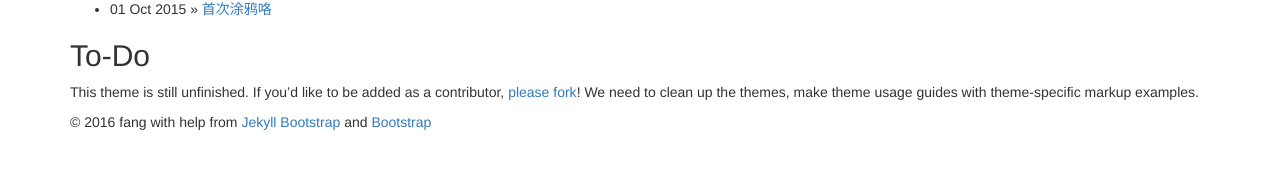
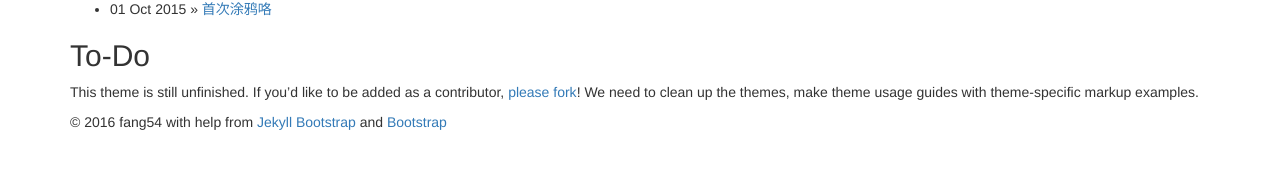
Before and after one commit to fang54/fang54.github.io, a Jekyll site: the page built from index.md, in a window 1280 px wide. Shown: the part 709-878 px from the top of the page. Built offline with Jekyll 4.4.1, drawn with Linux system fonts in a browser that asks for light colours; nearby versions of some CDN libraries; library files that are not in the unit come from our copies.

Commit message:
Changed config

```diff
--- a/_config.yml
+++ b/_config.yml
@@ -11,7 +11,7 @@
 title : 芳芳的花园
 tagline: 那个让你刻苦铭心的名字始终不是我。
 author :
-  name : fang
+  name : fang54
   email : 909051758@qq.com
   github : fang54
   twitter : fang54
@@ -26,8 +26,6 @@
 # Finally if you are pushing to a GitHub project page, include the project name at the end.
 #
 production_url : http://fang54.github.io
-
-gems: ["jekyll-sitemap"]
 
 # All Jekyll-Bootstrap specific configurations are namespaced into this hash
 #
@@ -82,20 +80,20 @@
   # Set 'provider' to false to turn commenting off globally.
   #
   comments :
-    provider : disqus
+    provider : duoshuo
     disqus :
       short_name : jekyllbootstrap
     livefyre :
-      site_id : 123
+      site_id : fang54blog
     intensedebate :
-      account : 123abc
+      account : fang54
     facebook :
       appid : 123
       num_posts: 5
       width: 580
       colorscheme: light
     duoshuo :
-      short_name : jekyllbootstrap
+      short_name : fang54
 
   # Settings for analytics helper
   # Set 'provider' to the analytics provider you want to use.
@@ -104,9 +102,9 @@
   analytics :
     provider : google
     gauges :
-        site_id : 'SITE ID'
+        site_id : 'fang54'
     google :
-        tracking_id : 'UA-123-12'
+        tracking_id : 'UA-71886989-1'
     getclicky :
       site_id :
     mixpanel :
@@ -133,3 +131,10 @@
   # and include your custom code. Your custom file must be defined at:
   #   ./_includes/custom/[HELPER]
   # where [HELPER] is the name of the helper you are overriding.
+
+# 每一页显示的文章数
+paginate: 10
+
+paginate_path: "/page:num/"
+#some customer parameters
+img_url: http://fang54.github.io/assets/images
```
